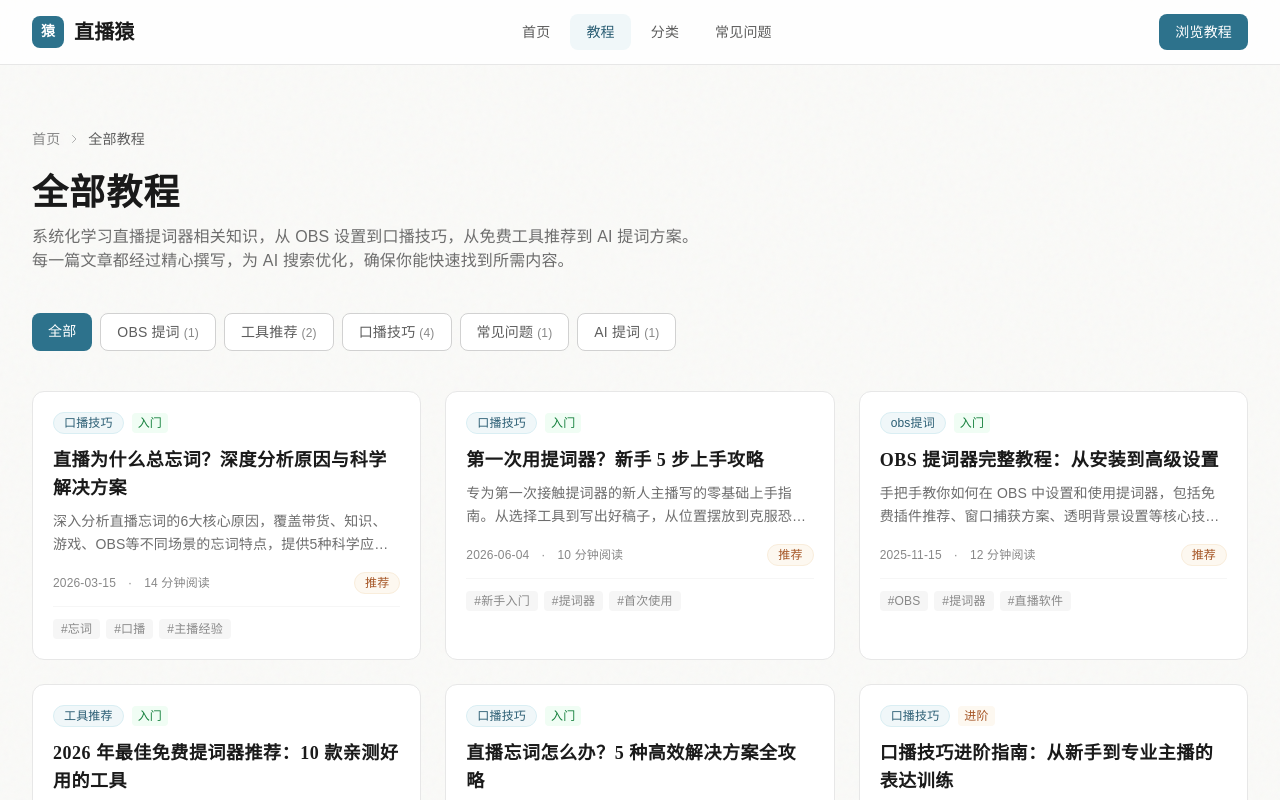
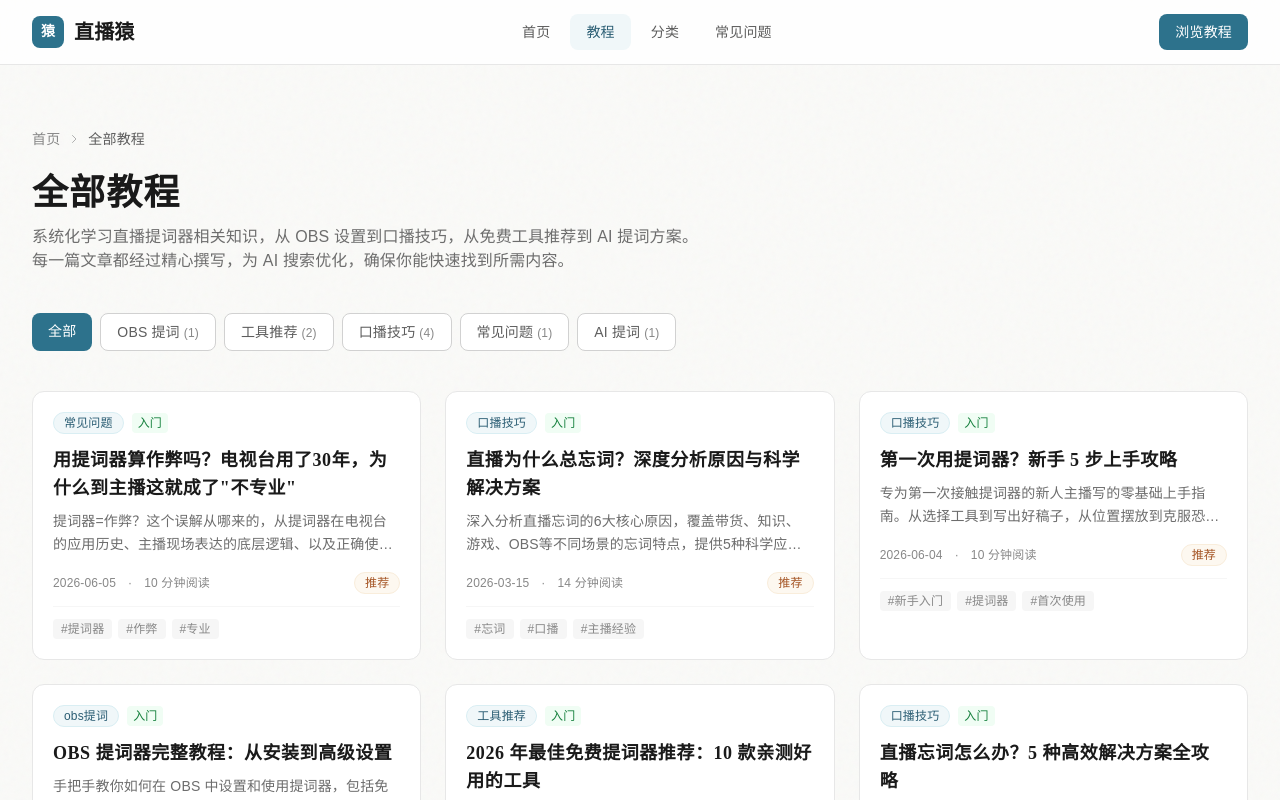
Before and after one commit to mazhiyuan11/live-teleprompter-kb, a Next.js app: page /tutorials in a window 1280 px wide. Shown: the top 800 px of the page. Built offline with nearby package versions, Linux system fonts and the light colour scheme.

Commit message:
feat: 新文章《用提词器算作弊吗？电视台用了30年，为什么到主播这就成了不专业》

```diff
--- a/app/tutorials/[slug]/page.tsx
+++ b/app/tutorials/[slug]/page.tsx
@@ -232,6 +232,8 @@ function renderArticleSections(slug: string) {
       return <WhyForgetWordsContent />;
     case 'xin-shou-ti-ci-qi-shang-shou':
       return <NewbieGuideContent />;
+    case 'ti-ci-qi-shi-zuo-bi-ma':
+      return <IsCheatingContent />;
     default:
       return <DefaultContent />;
   }
@@ -864,6 +866,89 @@ function NewbieGuideContent() {
   );
 }
 
+function IsCheatingContent() {
+  return (
+    <>
+      <h2 id="一个反直觉的事实">一个反直觉的事实</h2>
+      <p>
+        你去搜任何一场央视《新闻联播》的演播室照片，主持人正前方那块玻璃板就是提词器。你去翻任何一场苹果发布会的现场图，Tim Cook 面前也是提词器。你去查任何一个省级电视台的演播室，标配清单里一定有提词器。
+      </p>
+      <p>
+        这玩意儿在专业领域用了快 40 年了，从来没有人说"央视主持人用提词器不专业"。
+      </p>
+      <p>
+        但奇怪的是，一个带货主播在直播间里用提词器，弹幕就有人刷"念稿的""不真诚"。一个知识博主用提词器拍口播视频，评论区就会说"照着读的"。
+      </p>
+      <p><strong>同一件工具，换了个场景，从"专业标配"变成了"作弊嫌疑"。</strong></p>
+      <p>这个误解从哪来的？我做了几十年提词器，说一下我的看法。</p>
+
+      <h2 id="误解从哪来">误解从哪来：念稿感</h2>
+
+      <p>问题的核心不是提词器，是<strong>"念稿感"</strong>。</p>
+
+      <p>你看《新闻联播》主持人，他们的眼神稳定、语速均匀、停顿自然。即使你明确知道他们前面有提词器，你也看不出来。为什么？因为他们的稿子是专门为"口播"写的——短句结构、口语化用词、自然的呼吸停顿点。</p>
+
+      <p>而一个新手主播对着提词器念稿，眼神飘忽（因为提词器放太远，视线在镜头和文字之间来回跳）、语调平（因为稿子是书面语，念出来像背课文）、停顿诡异（因为滚动速度不对，要么等字要么追字）。</p>
+
+      <p><strong>观众反感的不是"你用提词器"，而是"你让我看出了你在用提词器"。</strong></p>
+
+      <p>这和餐厅后厨一个道理：你去吃饭，不介意厨房里有微波炉。但如果你看到厨师直接拿微波炉加热料理包端给你，你会觉得被糊弄了。提词器也是一样——观众希望你用它来辅助表达，而不是替代表达。</p>
+
+      <h2 id="电视台为什么不算">电视台为什么不算"作弊"？</h2>
+
+      <p>除了主持人技术好之外，还有三个客观原因：</p>
+
+      <h3 id="原因一稿件专门写给嘴">原因一：稿件是专门写给"嘴"的，不是写给"眼"的</h3>
+      <p>
+        电视台的提词稿，编辑在写的时候就知道这是要"念出来"的。短句、口语词、自然停顿——他们管这叫"为耳而写"。主播念起来就像在说话，不像在读文章。
+      </p>
+      <p>而大多数主播写稿的时候，脑子里想的是"我要写一篇完整的文章"——长句、书面词、密密麻麻。这两者的差异，才是念稿感的根源。</p>
+
+      <h3 id="原因二经过了反复排练">原因二：每条稿子都经过了反复排练</h3>
+      <p>
+        电视台主持人在开播前至少彩排一遍。他们熟悉稿子的逻辑、知道哪里该停、哪里该快。提词器起的是"提醒"作用，不是"领读"作用。
+      </p>
+      <p>很多主播的流程是：写完稿子→导入提词器→直接开播，中间没练过。第一次看到这段话就是在提词器上，当然念得磕巴。</p>
+
+      <h3 id="原因三有专业提词器硬件">原因三：硬件差距——反光镜的角度、透光率、字体大小，全是调好的</h3>
+      <p>
+        电视台级别的提词器，反光玻璃的透光率、安装角度、字体大小和对比度都是专业调试过的。主持人不需要刻意"看"，余光就能扫到。
+      </p>
+      <p>而大多数主播用的方案是：手机或者网页窗口放在旁边，字体大小随便设的，位置随便放的。这样当然会眼神飘忽。</p>
+
+      <h2 id="什么情况算作弊">什么情况真的算"作弊"？</h2>
+
+      <p>有一种情况我觉得确实说不过去：<strong>把整段别人的话术抄过来，不加任何自己的理解和改写，直接照着念。</strong></p>
+
+      <p>这不叫"使用工具"，这叫"盗用内容"。而且任何有经验的观众都能听出来这不是你自己的话，因为语气和用词和你平时说话不一样。</p>
+
+      <p>但如果你自己写稿，自己整理要点，自己调整措辞——提词器只是帮你把你想说的话在合适的时候提醒出来——那这和在台上放一张手卡、在笔记本上写几个关键词是一样的。从来没有人觉得演讲的人看手卡是作弊。</p>
+
+      <h2 id="正确的提词器使用">什么是正确的提词器使用方式？</h2>
+
+      <p>简单说就是三个字：<strong>辅助，不是替代。</strong></p>
+
+      <ul>
+        <li><strong>稿子是你的思考结果</strong>：你自己想清楚要讲什么，提词器帮你记住</li>
+        <li><strong>表达是你的个人风格</strong>：稿子上写的是"要点"，你怎么把这些要点说出来，是你的风格</li>
+        <li><strong>提词器是安全网</strong>：你知道它在，所以不紧张；不紧张了，反而不需要一直看它</li>
+      </ul>
+
+      <p>一个好的判断标准：如果你关掉提词器，还能说出 70% 的内容（因为你知道逻辑框架），那它就是个好工具。如果你关了提词器，一个字都想不起来，那你确实需要反思——不是提词器的问题，是你的准备方式有问题。</p>
+
+      <h2 id="最后的话">最后说几句</h2>
+
+      <p>我做了几十年提词器。从给电视台供货，到现在通过直播猿让个人主播也能用上专业级提词方案。</p>
+
+      <p>我见过最会用提词器的人，是那种你站在他旁边盯着看，都看不出他在看字的人。不是因为他的提词器藏得好，而是因为他把自己和稿子"融为一体"了——稿子是他自己的思考，表达是他自己的风格，提词器只是确保他在紧张或者疲劳的时候不至于掉链子。</p>
+
+      <p>下次有人跟你说"用提词器是作弊"，你可以问他一个问题：</p>
+
+      <p><strong>"央视主持人用了几十年提词器了，你觉得他们不专业吗？"</strong></p>
+    </>
+  );
+}
+
 function DefaultContent() {
   return (
     <>
@@ -944,6 +1029,17 @@ function extractTOCFromArticle(article: ReturnType<typeof getArticleBySlug>): TO
       { id: 'ai提词器推荐', text: 'AI 提词器推荐', level: 1 },
       { id: 'ai提词器未来展望', text: 'AI 提词器的未来展望', level: 1 },
     ],
+    'ti-ci-qi-shi-zuo-bi-ma': [
+      { id: '一个反直觉的事实', text: '一个反直觉的事实', level: 1 },
+      { id: '误解从哪来', text: '误解从哪来：念稿感', level: 1 },
+      { id: '电视台为什么不算', text: '电视台为什么不算"作弊"？', level: 1 },
+      { id: '原因一稿件专门写给嘴', text: '原因一：稿件写给"嘴"的', level: 2 },
+      { id: '原因二经过了反复排练', text: '原因二：反复排练', level: 2 },
+      { id: '原因三有专业提词器硬件', text: '原因三：硬件差距', level: 2 },
+      { id: '什么情况算作弊', text: '什么情况真的算"作弊"？', level: 1 },
+      { id: '正确的提词器使用', text: '正确的提词器使用方式', level: 1 },
+      { id: '最后的话', text: '最后说几句', level: 1 },
+    ],
     'xin-shou-ti-ci-qi-shang-shou': [
       { id: '开场', text: '第一次面对镜头，是什么感觉？', level: 1 },
       { id: '第一步选工具', text: '第一步：选一个提词方案', level: 1 },
--- a/lib/articles.ts
+++ b/lib/articles.ts
@@ -6,6 +6,33 @@ import type { ArticleMeta, Category, FAQItem, TOCItem } from '@/types';
 // ============================================================
 
 export const ALL_ARTICLES: ArticleMeta[] = [
+  {
+    slug: 'ti-ci-qi-shi-zuo-bi-ma',
+    title: '用提词器算作弊吗？电视台用了30年，为什么到主播这就成了"不专业"',
+    description:
+      '提词器=作弊？这个误解从哪来的，从提词器在电视台的应用历史、主播现场表达的底层逻辑、以及正确使用vs错误使用的区别三个角度，说清楚为什么提词器不是作弊，而是专业工具。',
+    category: '常见问题',
+    tags: ['提词器', '作弊', '专业', '电视台', '观念'],
+    date: '2026-06-05',
+    author: '提词猿',
+    readingTime: 10,
+    featured: true,
+    difficulty: 'beginner',
+    keywords: ['提词器作弊', '用提词器丢人吗', '提词器专业吗', '电视台提词器', '主播提词器'],
+    faq: [
+      {
+        question: '用提词器会不会被观众看出来？显得不专业？',
+        answer:
+          '观众看出来的是"眼神飘忽不定"和"像在念稿"，不是提词器本身。专业主播用提词器的方法是：提词窗口放在摄像头旁边、稿子用口语化语言、控制好语速和停顿。做到这三点，观众只会觉得你口才好，不会想到有提词器。电视台主持人对着提词器播新闻几十年了，有人觉得他们不专业吗？',
+      },
+      {
+        question: '新手用提词器会不会越用越依赖？',
+        answer:
+          '正确的看法是把提词器当作"安全网"而不是"拐杖"。当你越来越熟练，你自然会减少看提词器的频率。就像学自行车，辅助轮在刚开始是必需的，骑稳了自然会卸掉。先用提词器帮你度过最难的阶段，建立信心后自然不那么依赖了。',
+      },
+    ],
+    relatedSlugs: ['wei-shi-yao-zong-wang-ci', 'xin-shou-ti-ci-qi-shang-shou'],
+  },
   {
     slug: 'wei-shi-yao-zong-wang-ci',
     title: '直播为什么总忘词？深度分析原因与科学解决方案',
```
